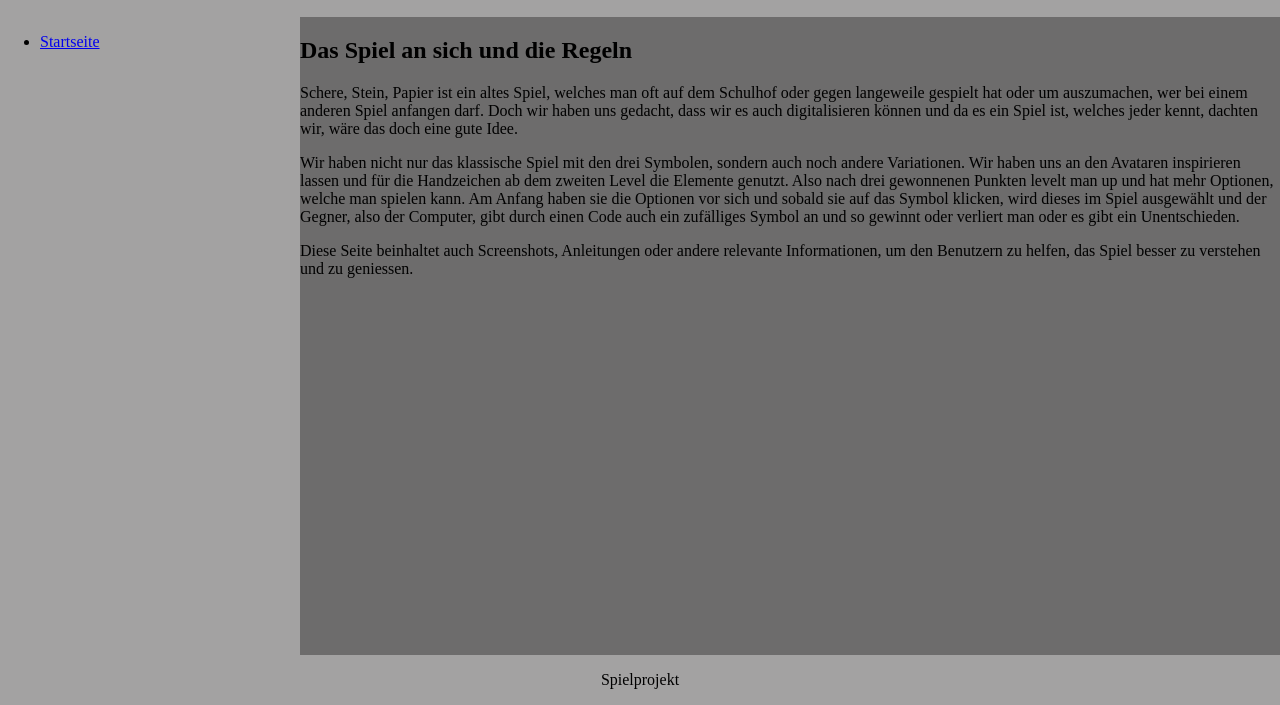
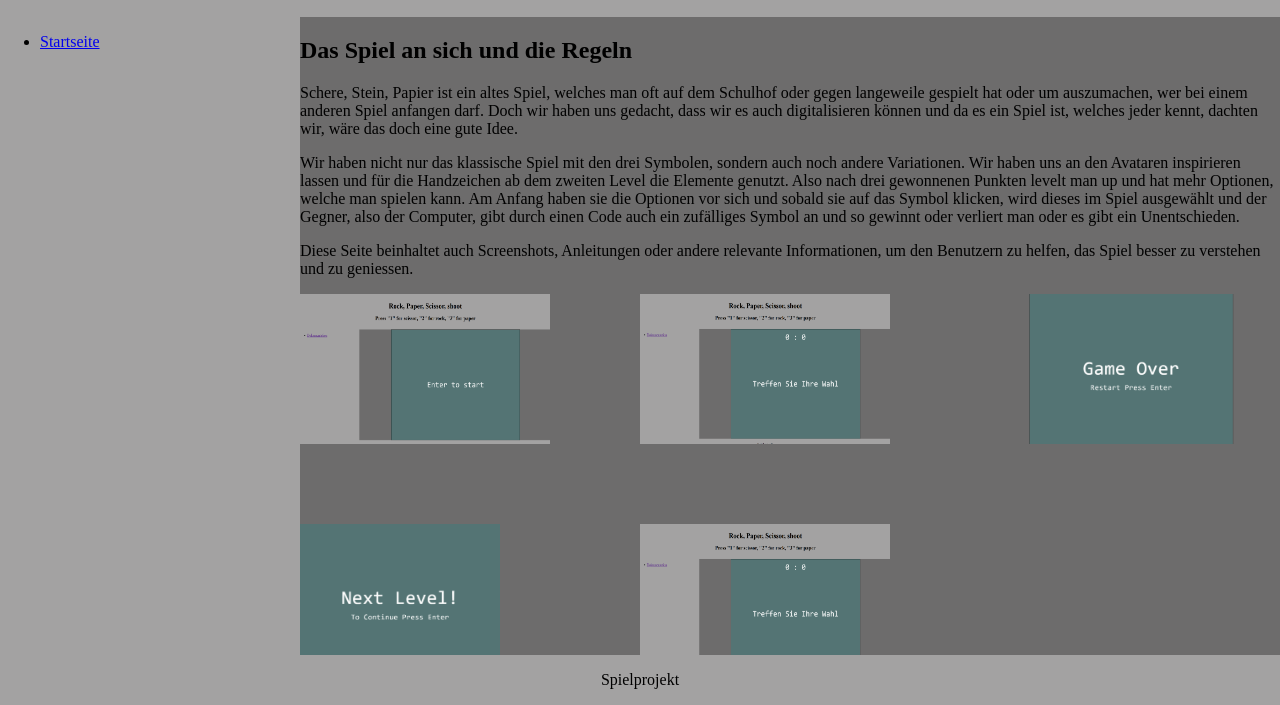
Before and after one commit to gymmu-1wb-2025/04-kaplay-gamemasters, a website built with Vite: page dokumentation.html in a window 1280 px wide. Shown: the part 95-800 px from the top of the page. Built offline with nearby package versions, Linux system fonts and the light colour scheme.

Commit message:
Screenshots website

```diff
--- a/dokumentation.html
+++ b/dokumentation.html
@@ -24,6 +24,14 @@
     <p>Wir haben nicht nur das klassische Spiel mit den drei Symbolen, sondern auch noch andere Variationen. Wir haben uns an den Avataren inspirieren lassen und für die Handzeichen ab dem zweiten Level die Elemente genutzt. Also nach drei gewonnenen Punkten levelt man up und hat mehr Optionen, welche man spielen kann. Am Anfang haben sie die Optionen vor sich und sobald sie auf das Symbol klicken, wird dieses im Spiel ausgewählt und der Gegner, also der Computer, gibt durch einen Code auch ein zufälliges Symbol an und so gewinnt oder verliert man oder es gibt ein Unentschieden.</p>
     <p>Diese Seite beinhaltet auch Screenshots, Anleitungen oder andere relevante Informationen, um den Benutzern zu helfen, das Spiel besser zu verstehen und zu geniessen.</p>
     </section>
+
+    <div class="img-container">
+  <img src="/img/start.png" width="250" height="150">
+  <img src="/img/Wahl.png" width="250"  height="150">
+  <img src="/img/Game over.png" width="300" height="150">
+  <img src="/img/Level up.png" width="200"  height="150">
+  <img src="/img/Wahl.png" width="250"  height="150">
+  </div>
 </main>
 <footer style="grid-area: footer">Spielprojekt</footer>
 </body>
--- a/style.css
+++ b/style.css
@@ -46,3 +46,9 @@ canvas {
     overflow-y: scroll;
     background-color: #6d6c6c;
 }
+
+.img-container {
+    display: grid;
+    grid-template-columns: repeat(3, 1fr);
+    gap: 5rem;
+}
```
Also changed, not shown: img/Game over.png (added), img/Level up.png (added), img/Wahl.png (added), img/Win.png (added), img/start.png (added).
